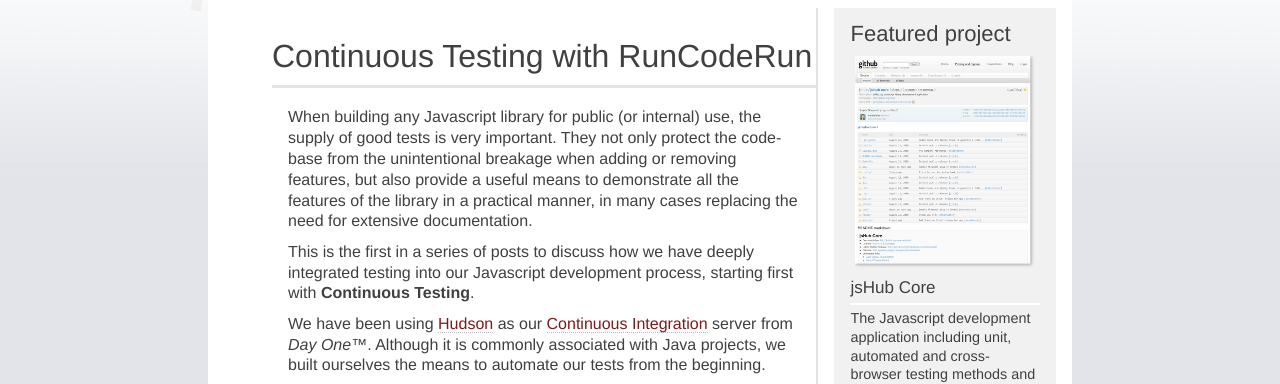
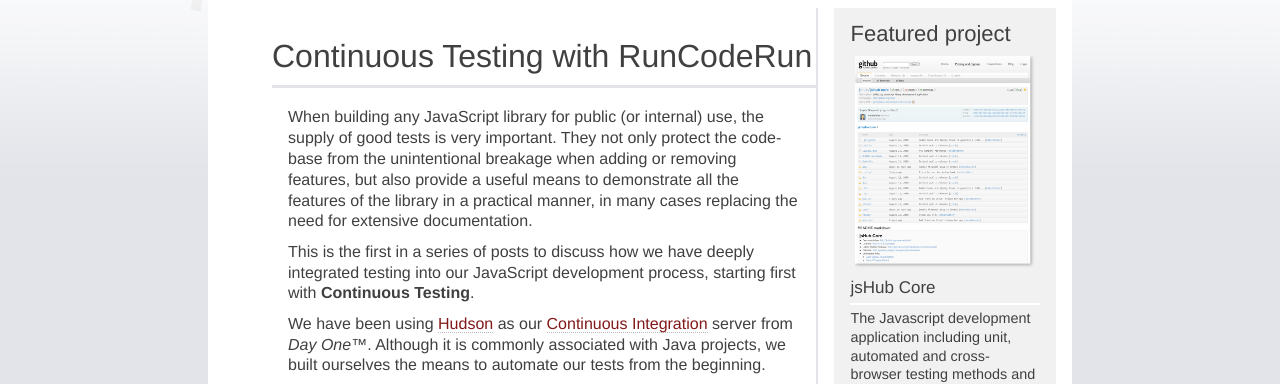
Before and after one commit to jshub/jshub.github.com, a Jekyll site: the page built from _posts/blog/testing/2009-08-26-continuous_integration_with_runcoderun.markdown, in a window 1280 px wide and 900 px high. Shown: the part 129-513 px from the top of the window. Built offline with Jekyll 4.4.1, drawn with Linux system fonts in a browser that asks for light colours; comment, search, counter and statistics services are not loaded; some of the changed text lies outside the part shown.

```diff
--- a/_posts/blog/testing/2009-08-26-continuous_integration_with_runcoderun.markdown
+++ b/_posts/blog/testing/2009-08-26-continuous_integration_with_runcoderun.markdown
@@ -11,9 +11,9 @@ author: Liam Clancy
 feature: core
 ---
 
-When building any Javascript library for public (or internal) use, the supply of good tests is very important. They not only protect the code-base from the unintentional breakage when adding or removing features, but also provide a useful means to demonstrate all the features of the library in a practical manner, in many cases replacing the need for extensive documentation.
+When building any JavaScript library for public (or internal) use, the supply of good tests is very important. They not only protect the code-base from the unintentional breakage when adding or removing features, but also provide a useful means to demonstrate all the features of the library in a practical manner, in many cases replacing the need for extensive documentation.
 
-This is the first in a series of posts to discuss how we have deeply integrated testing into our Javascript development process, starting first with **Continuous Testing**.
+This is the first in a series of posts to discuss how we have deeply integrated testing into our JavaScript development process, starting first with **Continuous Testing**.
 
 We have been using [Hudson][] as our [Continuous Integration][ci] server from *Day One&trade;*. Although it is commonly associated with Java projects, we built ourselves the means to automate our tests from the beginning.
 
@@ -110,7 +110,7 @@ I wish more projects did this.
 
 Whilst its often easy to download code and run tests locally, if you are dependent on 3rd party libraries you really want to have the same safety net and early warning of potential problems you have for own code.
 
-In our case the jsHub Javascript library makes use of features in [jQuery][] and so we are watching with interest as John Resig releases his [TestSwarm][] project to see how it complements or replaces our approach. We hope to be able to do a review of TestSwarm soon.
+In our case the jsHub JavaScript library makes use of features in [jQuery][] and so we are watching with interest as John Resig releases his [TestSwarm][] project to see how it complements or replaces our approach. We hope to be able to do a review of TestSwarm soon.
 
   [jquery]: http://jquery.com/
   [testswarm]: http://testswarm.com/
```
